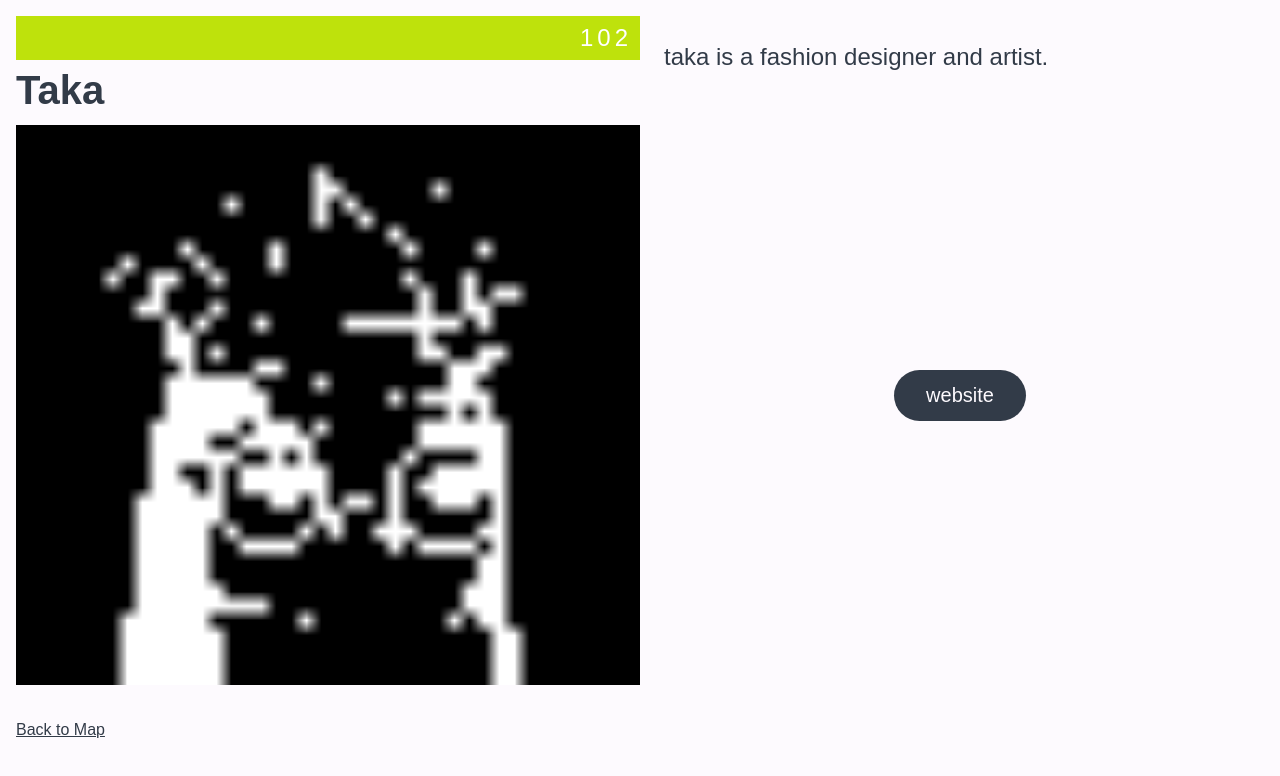
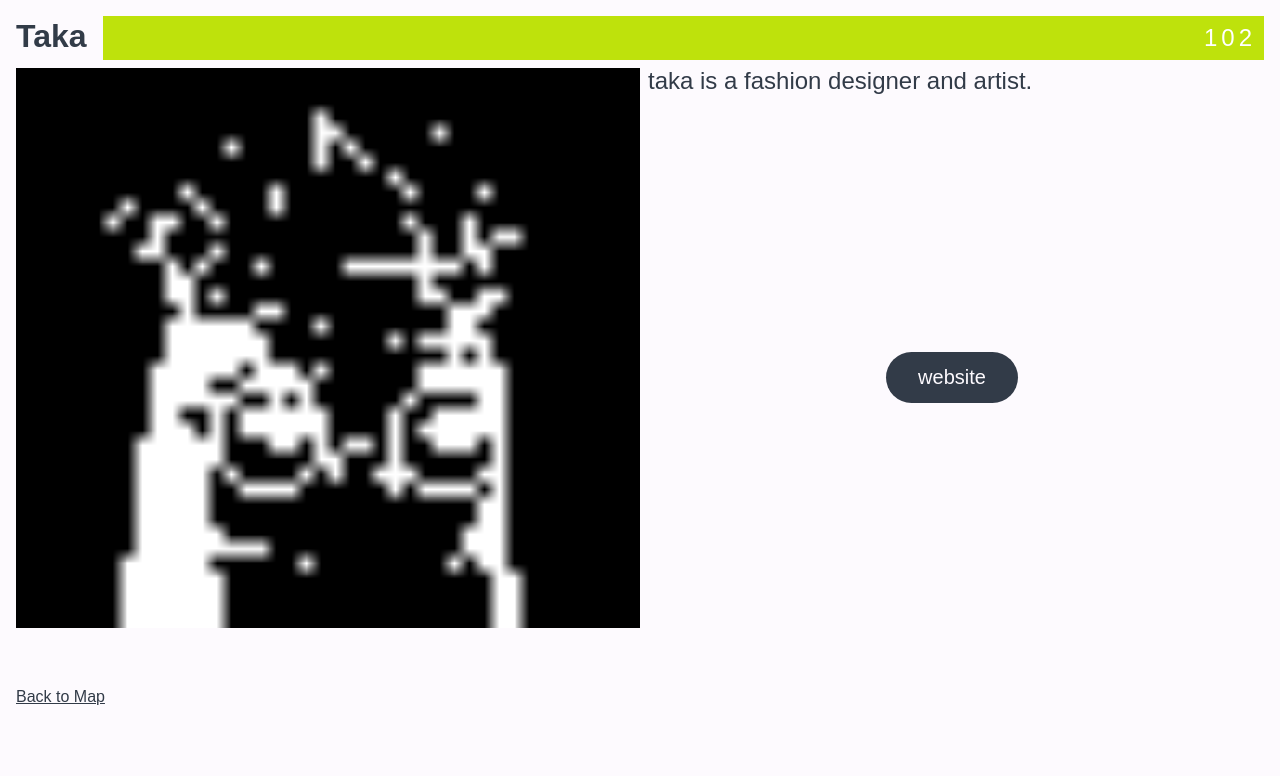
Before and after one commit to aklevecz/lacy, a SvelteKit app: page /taka in a window 1280 px wide. Shown: the top 776 px of the page. Built offline with nearby package versions, Linux system fonts and the light colour scheme; a web font is replaced by a local one.

Commit message:
more styling

```diff
--- a/src/routes/+layout.svelte
+++ b/src/routes/+layout.svelte
@@ -41,7 +41,7 @@
 }
 footer {
       background: var(--secondary-color);
-    color: white;
+    color: var(--accent-color);
     padding: 1rem;
     font-weight: bold;
 }
--- a/src/routes/[artist]/+page.svelte
+++ b/src/routes/[artist]/+page.svelte
@@ -13,7 +13,7 @@
 `;
 
   let description = artist?.description || loremIpsum;
-  let domain = "https://lacy-eqq.pages.dev"
+  let domain = "https://lacy-eqq.pages.dev";
 </script>
 
 <svelte:head>
@@ -22,24 +22,25 @@
   <meta property="og:title" content={capitalizeFirstLetter(artist?.name || "")} />
   <meta property="og:description" content={description} />
   <meta property="og:image" content={domain + artist?.image ?? "/owl.png"} />
-
-
 </svelte:head>
 <div class="{orientation.state} container" style="">
   <!-- <a href="/" style="align-self:flex-start;position:absolute;right:.5rem;top:.5rem;text-decoration:underline;"
     >Back to Map</a
   > -->
-  <div style="flex:0 0 50%;">
+  <!-- <div class="top"> -->
+  <div class="top-line">
     <div class="unit">{artist?.unit}</div>
-    <div style="display:flex;align-items:center;gap:1rem;margin-bottom:.75rem;">
+    <div class="artist-name">
       <h1>
         {capitalizeFirstLetter(artist?.name || "")}
         <!-- <span class="unit">{artist?.unit}</span> -->
       </h1>
     </div>
+  </div>
   <!-- <div>{artist?.unit}</div> -->
+  <div class="content">
     <img class="img {orientation.state}" alt="{artist?.name} the artist" src={artist?.image ?? "/owl.png"} style="" />
-  </div>
+    <!-- </div> -->
     <div
       style="
   display:flex;
@@ -70,6 +71,7 @@
       </div>
     </div>
   </div>
+</div>
 <div style="margin:1rem;">
   <a href="/" style="align-self:flex-start;text-decoration:underline;">Back to Map</a>
 </div>
@@ -79,13 +81,33 @@
     display: flex;
     flex-direction: column;
     padding: 1rem;
-    gap: 1rem;
+    /* gap: 1rem; */
     min-height: 80vh;
   }
 
+  .container.landscape {
+    /* flex-direction: row; */
+  }
+
+  .top {
+    flex: 0 0 50%;
+  }
+
+  .landscape .top-line {
+    display: flex;
+    flex: 0 0 100%;
+    gap: 1rem;
+  }
+
+  .landscape .content {
+    display: flex;
+    flex-direction: row;
+  }
+
   h1 {
-    font-size: 2.5rem;
+    font-size: 2rem;
   }
+
   .unit {
     font-size: 1.5rem;
     font-weight: 500;
@@ -93,10 +115,17 @@
     text-align: end;
     padding: 8px;
     margin-bottom: 8px;
+    order: 1;
+    flex: 1 0 auto;
     /* margin-right: 12px; */
   }
-  .container.landscape {
-    flex-direction: row;
+
+  .artist-name {
+    display: flex;
+    align-items: center;
+    gap: 1rem;
+    margin-bottom: 0.75rem;
+    order:0;
   }
 
   .img {
@@ -106,17 +135,20 @@
   }
 
   .img.landscape {
-    height: 70vh;
+    /* height: 70vh; */
+    width: 50%;
+    max-height: 70vh;
   }
 
   .description {
     font-size: 1.5rem;
     line-height: calc(1.5rem * 1.1);
-    margin-bottom:1rem;
+    margin-top:1rem;
+    margin-bottom: 1rem;
   }
 
   .description.landscape {
-    margin-top: 1.75rem;
+    margin-top: 0rem;
   }
 
   a.link-button {
```
Also changed, not shown: src/routes/+page.svelte (+20 -5 lines). Lines whose indentation alone changed are shown as unchanged.
